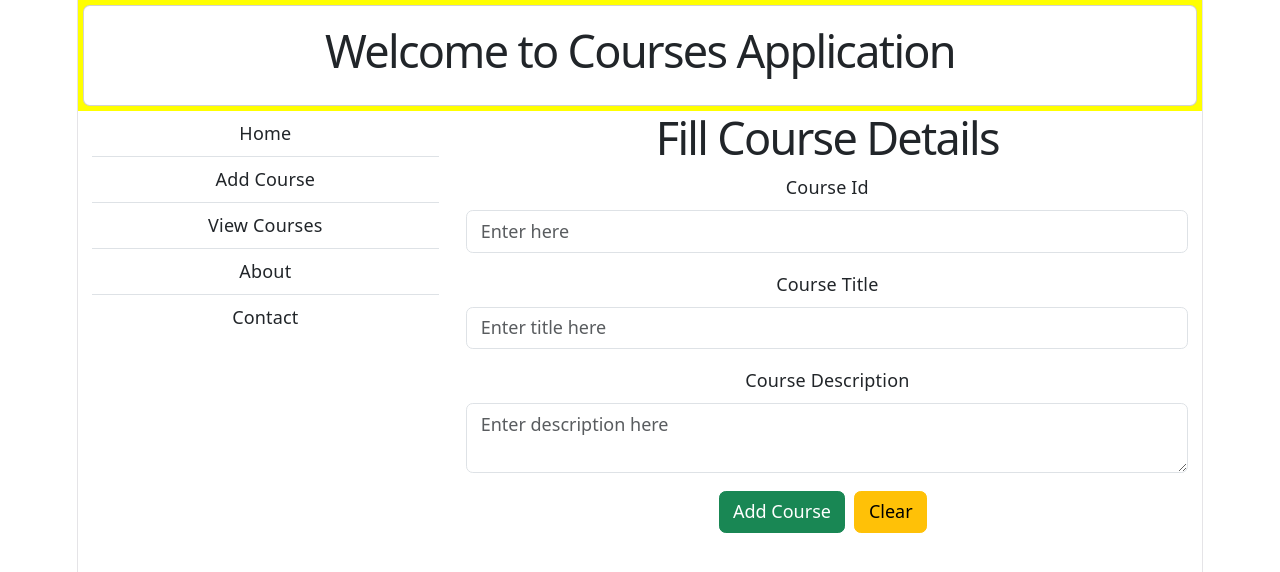
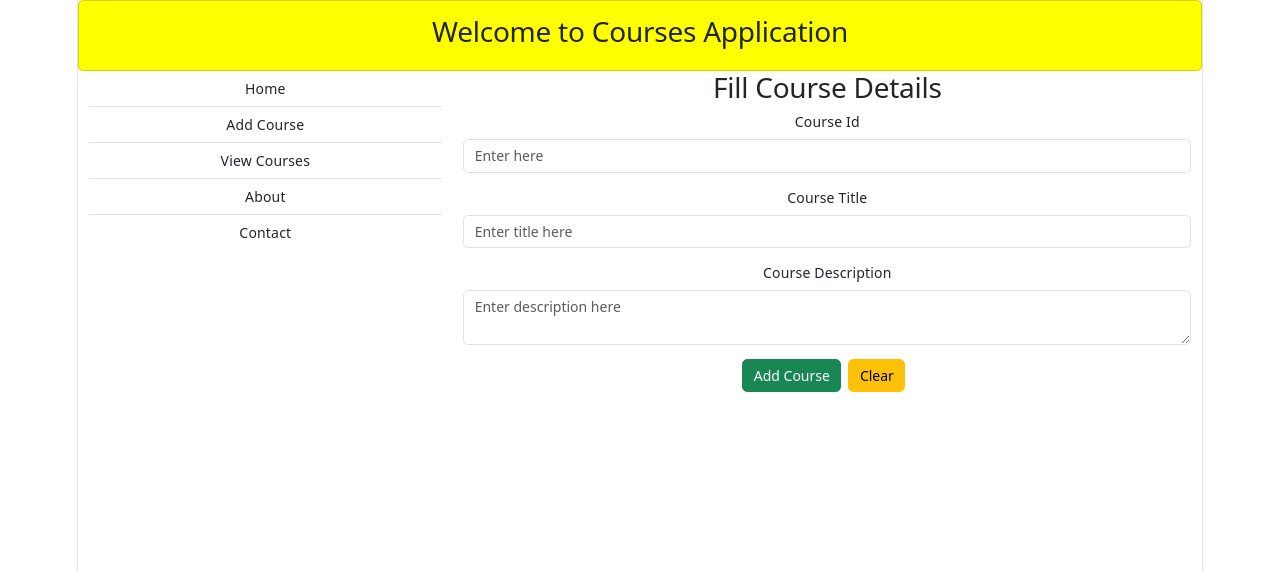
Before and after one commit to nnsnitya/my-course-app, a React (Vite) app: page /add-course in a window 1280 px wide. Shown: the top 572 px of the page. Built offline with nearby package versions, Linux system fonts and the light colour scheme.

Commit message:
Font adjusted

```diff
--- a/src/components/Addcourse.jsx
+++ b/src/components/Addcourse.jsx
@@ -38,7 +38,7 @@ const Addcourse = () => {
 
     return (
         <div>
-            <h1>Fill Course Details</h1>
+            <h2>Fill Course Details</h2>
             <Form onSubmit={handleForm}>
                 <FormGroup>
                     <Label for="userId">Course Id</Label>
--- a/src/components/Allcourses.jsx
+++ b/src/components/Allcourses.jsx
@@ -40,7 +40,7 @@ const Allcourses = () => {
 
     return (
         <div>
-            <h1>All Courses</h1>
+            <h2>All Courses</h2>
             <p>List of courses are as follows</p>
             {
                 courses.length > 0 ?
--- a/src/components/Header.jsx
+++ b/src/components/Header.jsx
@@ -3,13 +3,10 @@ import { Card, CardBody } from "reactstrap";
 
 function Header({name, title}) {
     return (
-        <div style={{background: "yellow", padding: 5}}>
-            {/* <h1>{title}</h1>
-            <h1>{ name }</h1> */}
-            <Card>
+        <div>
+            <Card style={{background: "yellow"}}>
                 <CardBody>
-                    <h1>Welcome to Courses Application</h1>
-                    {/* <p>Because I want to develop application that calls my Rest API's</p> */}
+                    <h2>Welcome to Courses Application</h2>
                 </CardBody>
             </Card>
 
--- a/src/index.css
+++ b/src/index.css
@@ -15,7 +15,7 @@
   --heading: system-ui, 'Segoe UI', Roboto, sans-serif;
   --mono: ui-monospace, Consolas, monospace;
 
-  font: 18px/145% var(--sans);
+  font: 14px/100% var(--sans);
   letter-spacing: 0.18px;
   color-scheme: light dark;
   color: var(--text);
```
